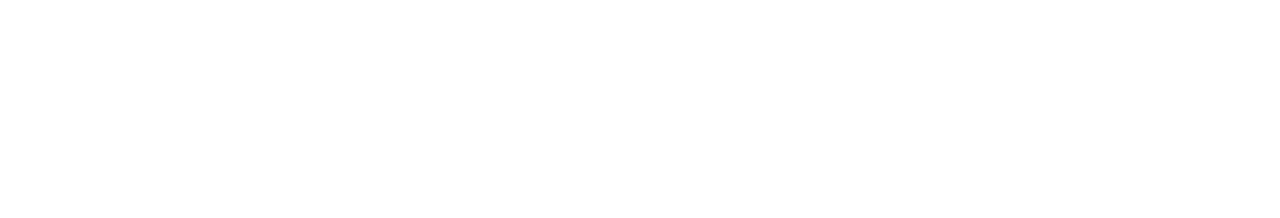
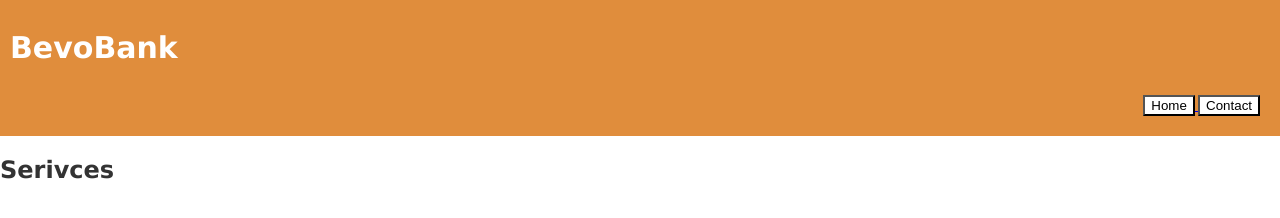
Before and after one commit to andy746/bevobank, a plain HTML site: page services.html in a window 1280 px wide. Drawn offline with Linux system fonts and the light colour scheme.

Commit message:
Update services.html

```diff
--- a/services.html
+++ b/services.html
@@ -1,5 +1,23 @@
 <!DOCTYPE html>
 <html lang="en">
 <head>
+	<meta charset="UTF-8">
+    <meta name="viewport" content="width=device-width, initial-scale=1.0">
+    <link rel="stylesheet" href="styles.css">
+    <title>BevoBank</title>
 </head>
+<body>
+	<header>
+		<h1>BevoBank</h1>
+		<nav>
+            <a href="./index.html" target="_blank">
+                <button style="background-color: white; color: black;">Home</button>
+            </a>
+            <a href="./contact.html" target="_blank">
+                <button style="background-color: white; color: black;">Contact</button>
+            </a>
+        </nav>
+	</header>
+	<h2>Serivces</h2>
+</body>
 </html>
```
